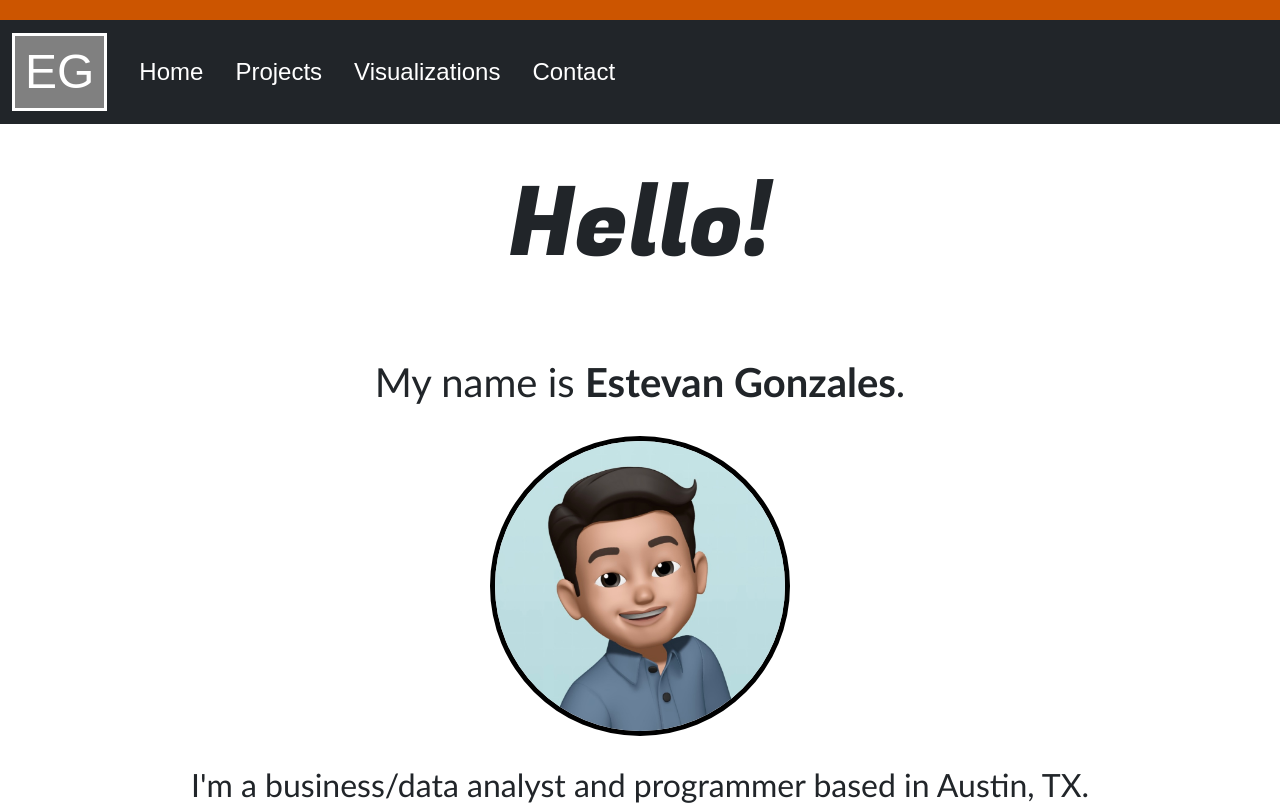
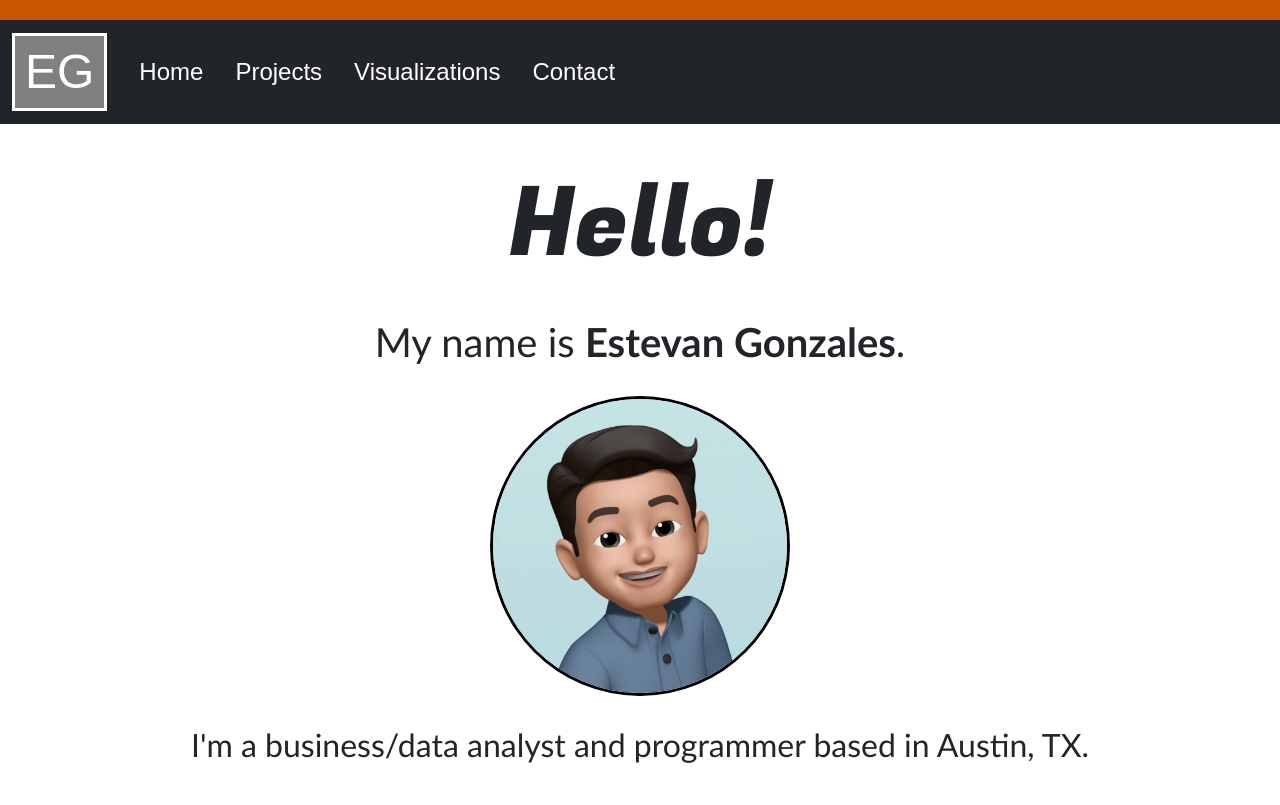
Before and after one commit to Estevan-Gonzales/estevan_b, a React (Vite) app: page / in a window 1280 px wide. Built offline with nearby package versions, Linux system fonts and the light colour scheme; a web font is replaced by a local one.

Commit message:
Small changes

```diff
--- a/src/App.css
+++ b/src/App.css
@@ -53,7 +53,7 @@ html {
 }
 
 .home {
-  margin-top: 60px;
+  margin-top: 20px;
   height: 100%;
   padding-left: 10%;
   padding-right: 10%;
@@ -61,9 +61,6 @@ html {
   font-family: 'Trebuchet MS', 'Lucida Sans Unicode', 'Lucida Grande', 'Lucida Sans', Arial, sans-serif;
 }
 
-.home-name {
-  font-size: xxx-large;
-}
 
 .banner {
   width: 100%;
--- a/src/pages/Home.jsx
+++ b/src/pages/Home.jsx
@@ -14,7 +14,7 @@ export default function Home() {
         <h1>My name is <strong>Estevan Gonzales</strong>.</h1>
 
       <div className="me-div">
-        <img src="images/avatar.jpg" style={{borderRadius: "50%", border: "solid black 5px", width: "300px"}}></img>
+        <img src="images/avatar.jpg" style={{borderRadius: "50%", border: "solid black 3px", width: "300px"}}></img>
       </div>
 
         <h2>I'm a business/data analyst and programmer based in Austin, TX.</h2>
```
